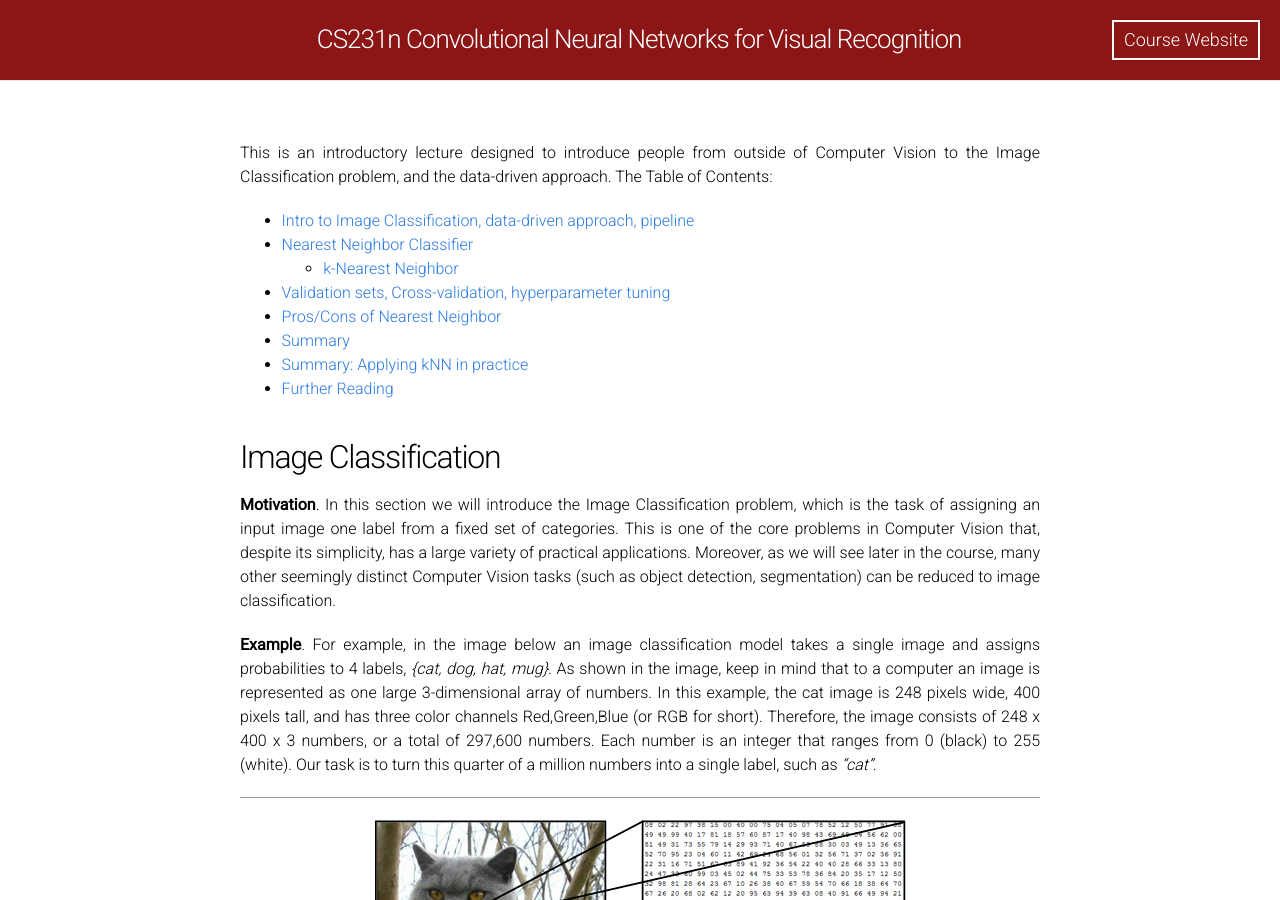
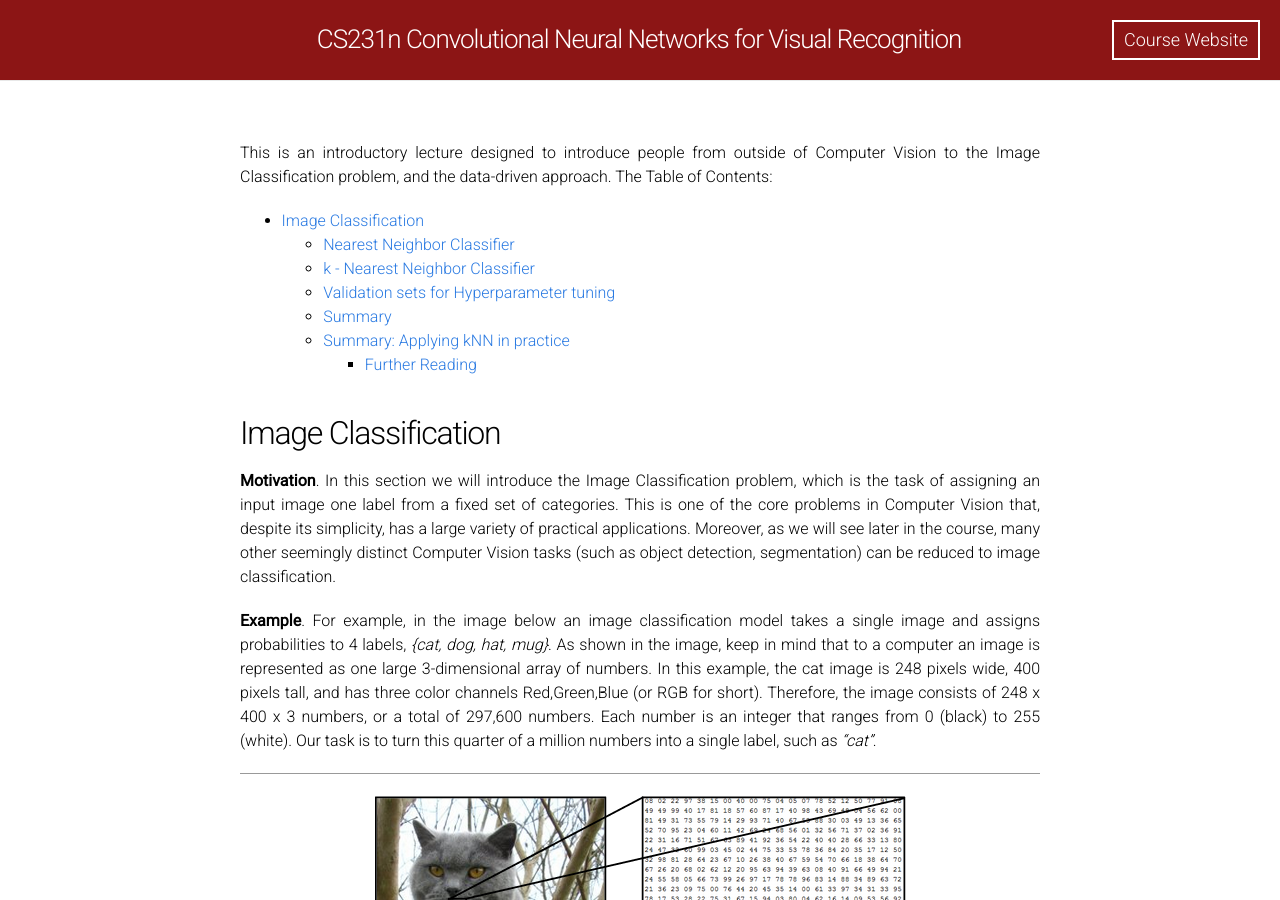
Before and after one commit to cs231n/cs231n.github.io, a Jekyll site: the page built from classification.md, in a window 1280 px wide and 900 px high. Built offline with Jekyll 4.4.1, drawn with Linux system fonts in a browser that asks for light colours; formulas are drawn with MathJax 3; some of the changed text lies outside the part shown.

```diff
--- a/classification.md
+++ b/classification.md
@@ -6,14 +6,13 @@
 
 This is an introductory lecture designed to introduce people from outside of Computer Vision to the Image Classification problem, and the data-driven approach. The Table of Contents:
 
-- [Intro to Image Classification, data-driven approach, pipeline](#intro)
-- [Nearest Neighbor Classifier](#nn)
-  - [k-Nearest Neighbor](#knn)
-- [Validation sets, Cross-validation, hyperparameter tuning](#val)
-- [Pros/Cons of Nearest Neighbor](#procon)
-- [Summary](#summary)
-- [Summary: Applying kNN in practice](#summaryapply)
-- [Further Reading](#reading)
+- [Image Classification](#image-classification)
+  - [Nearest Neighbor Classifier](#nearest-neighbor-classifier)
+  - [k - Nearest Neighbor Classifier](#k---nearest-neighbor-classifier)
+  - [Validation sets for Hyperparameter tuning](#validation-sets-for-hyperparameter-tuning)
+  - [Summary](#summary)
+  - [Summary: Applying kNN in practice](#summary-applying-knn-in-practice)
+    - [Further Reading](#further-reading)
 
 <a name='intro'></a>
 
```
Also changed, not shown: other parts of classification.md (+1 -1 lines), assignments/2020/assignment1.md (+2 -2 lines).
